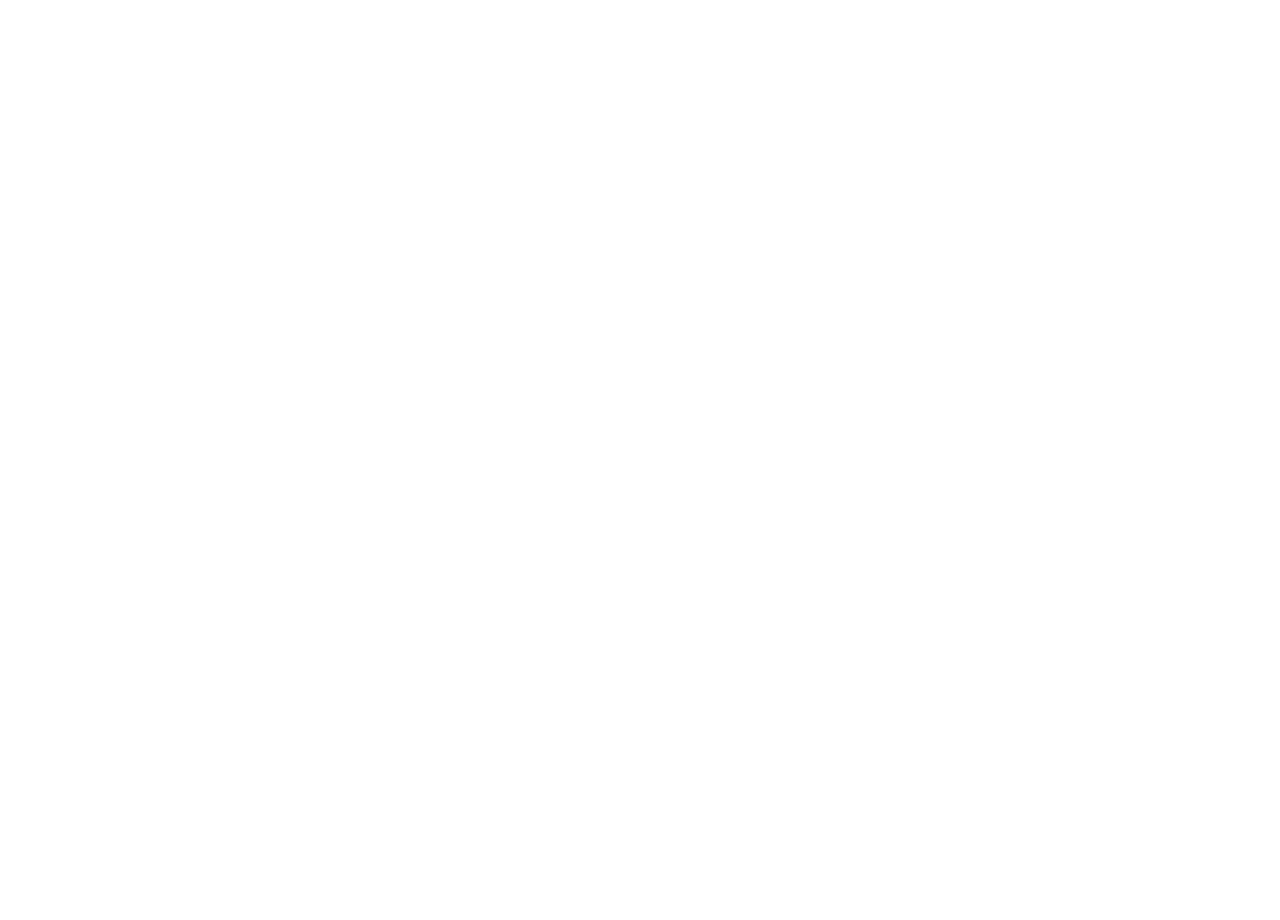
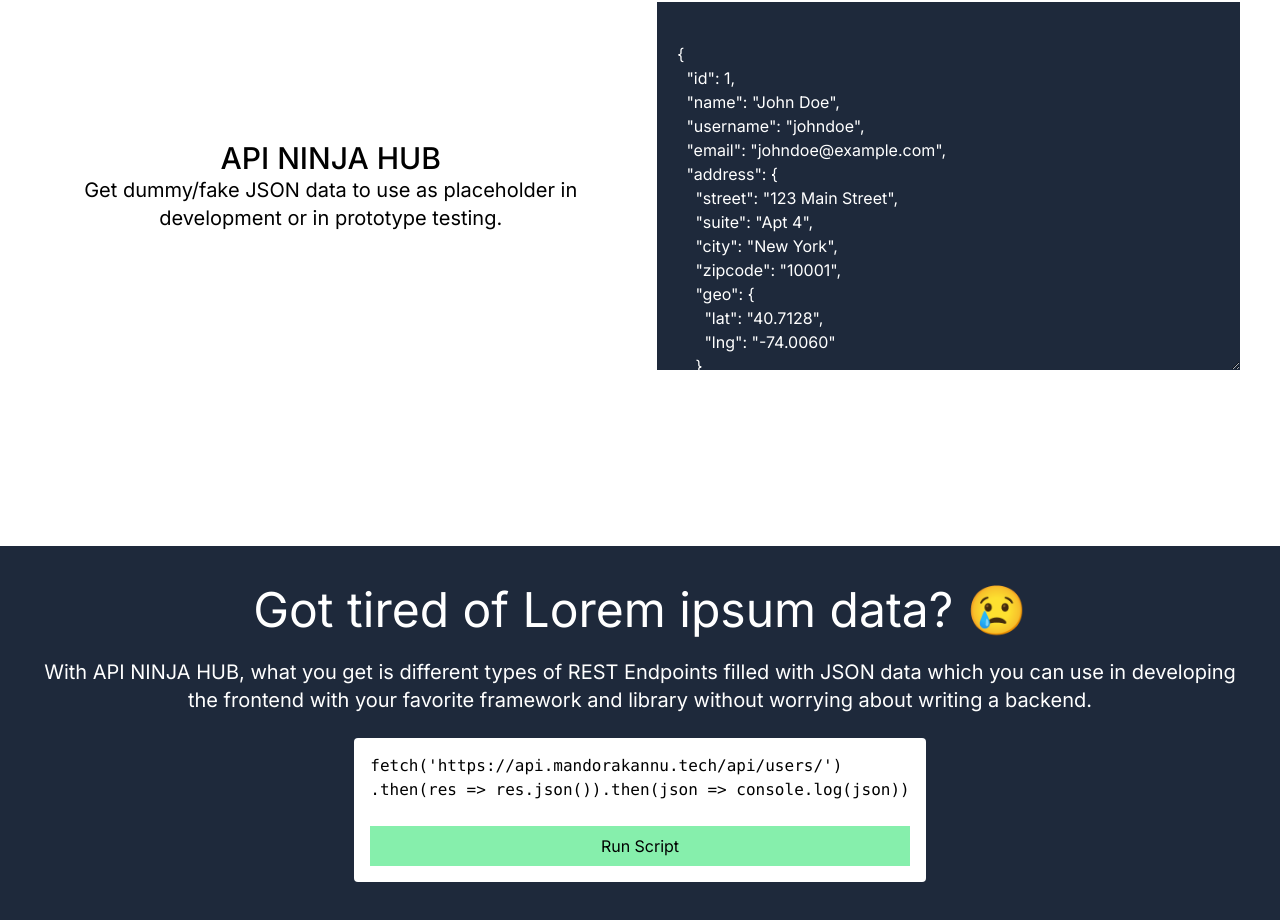
Before and after one commit to mandorakannu/api-ninja-hub-next, a Next.js app: page / in a window 1280 px wide. Shown: the part 228-1148 px from the top of the page. Before the commit the page ends 800 px from the top, so only its background shows below. Built offline with nearby package versions, Linux system fonts and the light colour scheme; a web font is replaced by a local one.

Commit message:
main page 25% complete

```diff
--- a/app/page.tsx
+++ b/app/page.tsx
@@ -1,3 +1,58 @@
+import Codebase from "@/components/Codebase";
+
 export default function Home() {
-  return <></>;
+  const usersData = {
+    id: 1,
+    name: "John Doe",
+    username: "johndoe",
+    email: "johndoe@example.com",
+    address: {
+      street: "123 Main Street",
+      suite: "Apt 4",
+      city: "New York",
+      zipcode: "10001",
+      geo: {
+        lat: "40.7128",
+        lng: "-74.0060",
+      },
+    },
+    phone: "555-123-4567",
+    website: "johndoe.com",
+    company: {
+      name: "ABC Company",
+      catchPhrase: "Providing innovative solutions",
+      bs: "Technology",
+    },
+  };
+  return (
+    <>
+      <main className="flex justify-evenly items-center h-[90dvh] gap-9 mx-10">
+        <div className="sm:w-1/2 text-center">
+          <h1 className="font-medium text-3xl">API NINJA HUB</h1>
+          <p className="text-xl">
+            Get dummy/fake JSON data to use as placeholder in development or in
+            prototype testing.
+          </p>
+        </div>
+        <textarea
+          className="hidden md:block sm:w-1/2 bg-slate-800 text-white px-5 py-10"
+          rows={12}
+          value={JSON.stringify(usersData, undefined, 2)}
+          disabled
+        ></textarea>
+      </main>
+      <div className="bg-slate-800 text-white flex flex-col justify-center items-center gap-6 p-10  text-center">
+        <h1 className="text-3xl px-3 sm:text-5xl">
+          Got tired of Lorem ipsum data? 😢
+        </h1>
+        <p className="text-xl">
+          With API NINJA HUB, what you get is different types of REST Endpoints
+          filled with JSON data which you can use in developing the frontend
+          with your favorite framework and library without worrying about
+          writing a backend.
+        </p>
+        <Codebase />
+      </div>
+    </>
+  );
 }
--- /dev/null
+++ b/components/Codebase.tsx
@@ -0,0 +1,23 @@
+import Link from "next/link";
+export default function Codebase() {
+  const api = "fetch('https://api.mandorakannu.tech/api/users/')";
+
+  const result = ".then(res => res.json()).then(json => console.log(json))";
+  return (
+    <>
+      <div className="flex flex-col justify-center items-start rounded gap-6 bg-white text-black p-4">
+        <section className="flex flex-col justify-center items-start">
+          <code>{api}</code>
+          <code>{result}</code>
+        </section>
+        <Link
+          href="https://api.mandorakannu.tech/api/users/"
+          target="_blank"
+          className="bg-green-300 text-black px-3 py-2 w-full hover:bg-slate-800 hover:text-white transition-colors delay-75"
+        >
+          Run Script
+        </Link>
+      </div>
+    </>
+  );
+}
```
Also changed, not shown: public/Hambar.module.css (deleted, +0 -13 lines).
